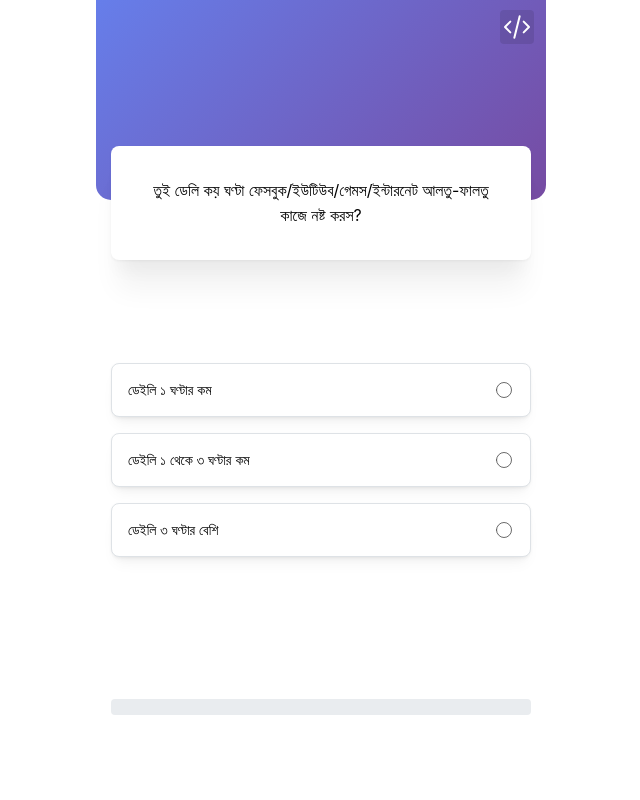
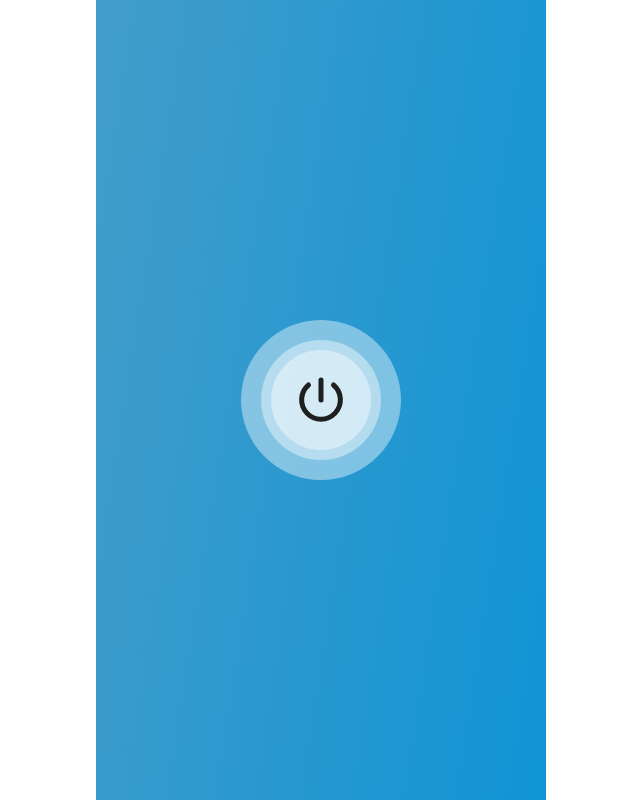
Before and after one commit to shahriar-programmer/check-your-battery, a React (Vite) app: page / in a window 1280 px wide. Shown: the whole page, without its empty margins (319-959 px from the left). Built offline with nearby package versions, Linux system fonts and the light colour scheme.

Commit message:
Added Splash

```diff
--- a/src/App.tsx
+++ b/src/App.tsx
@@ -2,16 +2,25 @@ import { useState } from "react"
 import Quiz from "./views/Quiz/Quiz"
 import Result from "./views/Result/Result"
 import { Container } from "@mantine/core";
+import Splash from "./views/Splash/Splash";
+
+export type ScreenViewType = "splash" | "quiz" | "result"
 
 function App() {
-  const [screenView, setScreenView] = useState<"quiz" | "result">("quiz")
+  const [screenView, setScreenView] = useState<ScreenViewType>("splash")
   const [score, setScore] = useState(0);
 
   return (
     <>
       <Container h={"100vh"} w="100%" maw={"450px"} p={0}>
         {
-          screenView === "quiz" ? <Quiz setScore={setScore} setScreenView={setScreenView} /> : <Result setScreenView={setScreenView} score={score} />
+          screenView === "quiz" ?
+            <Quiz setScore={setScore} setScreenView={setScreenView} />
+            :
+            screenView == "result" ?
+              <Result setScreenView={setScreenView} score={score} />
+              :
+              <Splash setScreenView={setScreenView}/>
         }
       </Container>
     </>
--- a/src/views/Quiz/Quiz.tsx
+++ b/src/views/Quiz/Quiz.tsx
@@ -6,9 +6,10 @@ import Question from '../../components/Quiz/Question';
 import Header from '../../components/Common/Header';
 import data from '../../data/data'
 import { useState } from 'react';
+import { ScreenViewType } from '../../App';
 
 type QuizProps = {
-    setScreenView: React.Dispatch<React.SetStateAction<"quiz" | "result">>;
+    setScreenView: React.Dispatch<React.SetStateAction<ScreenViewType>>;
     setScore: React.Dispatch<React.SetStateAction<number>>;
 }
 
--- a/src/views/Result/Result.tsx
+++ b/src/views/Result/Result.tsx
@@ -1,8 +1,9 @@
 import { Box, Flex, Paper, Stack, Text } from "@mantine/core";
 import classes from "./Result.module.css";
+import { ScreenViewType } from "../../App";
 
 type ResultProps = {
-    setScreenView: React.Dispatch<React.SetStateAction<"quiz" | "result">>;
+    setScreenView: React.Dispatch<React.SetStateAction<ScreenViewType>>;
     score: number;
 }
 
@@ -15,7 +16,7 @@ export default function Result({ score }: ResultProps) {
                 <Paper h={`${score}%`} bg={"teal"}></Paper>
                 <Stack pos="absolute" justify="center" ta="center" top={0} left={0} h={"100%"} w={"100%"} bg="transparent" style={{ borderRadius: "10px" }}>
                     <Text variant="gradient"
-                        gradient={{ from: 'blue', to: 'grape', deg: 90 }} size="80px">{score.toLocaleString('bn-bd')}%</Text>
+                        gradient={{ from: 'blue', to: 'grape', deg: 90 }} size="80px">{score}%</Text>
                 </Stack>
             </Stack>
         </Flex>
--- /dev/null
+++ b/src/views/Splash/Splash.module.css
@@ -0,0 +1,47 @@
+.splash{
+    background: rgb(27,136,190);
+    background: linear-gradient(99deg, rgba(27,136,190,0.8225490879945728) 0%, rgba(16,148,213,1) 100%);
+}
+
+.outer{
+    animation: OuterCircleExpand;
+    animation-duration: 1s;
+    animation-iteration-count: infinite;
+    animation-timing-function: linear;
+}
+
+.inner{
+    cursor: pointer;
+}
+
+.outer, .middle, .inner{
+    background-color: rgba(255, 255, 255, 0.41);
+    border-radius: 100%;
+}
+
+@keyframes OuterCircleExpand{
+    0% {
+        width: 160px;
+        height: 160px;
+    }
+
+    25% {
+        width: 170px;
+        height: 170px;
+    }
+
+    50% {
+        width: 180px;
+        height: 180px;
+    }
+
+    75% {
+        width: 170px;
+        height: 170px;
+    }
+
+    100% {
+        width: 160px;
+        height: 160px;
+    }
+}
--- /dev/null
+++ b/src/views/Splash/Splash.tsx
@@ -0,0 +1,31 @@
+import { Box, Flex } from "@mantine/core";
+import classes from "./Splash.module.css"
+import { IconPower } from "@tabler/icons-react";
+import { ScreenViewType } from "../../App";
+
+type SplashProps = {
+    setScreenView: React.Dispatch<React.SetStateAction<ScreenViewType>>;
+}
+
+export default function Splash({ setScreenView }: SplashProps) {
+
+    const goToQuiz = () => {
+        setTimeout(() => {
+            setScreenView("quiz")
+        }, 100);
+    }
+
+    return (
+        <Flex w={"100%"} h={"100vh"} justify={"center"} align="center" direction={"column"} gap={0} className={classes.splash}>
+
+            <Flex justify="center" align="center" pos="relative">
+                <Box pos="absolute" w="160" h="160" ta="center" className={classes.outer}></Box>
+                <Box pos="absolute" w="120" h="120" className={classes.middle}></Box>
+                <Flex onClick={goToQuiz} pos="absolute" w="100" h="100" justify="center" align="center" className={classes.inner}>
+                    {/* <Text size="20px" fw="bolder" c="dark">Start</Text> */}
+                    <IconPower color="#1e1f1f" style={{ width: "60px", height: "60px" }} />
+                </Flex>
+            </Flex>
+        </Flex >
+    )
+}
```
